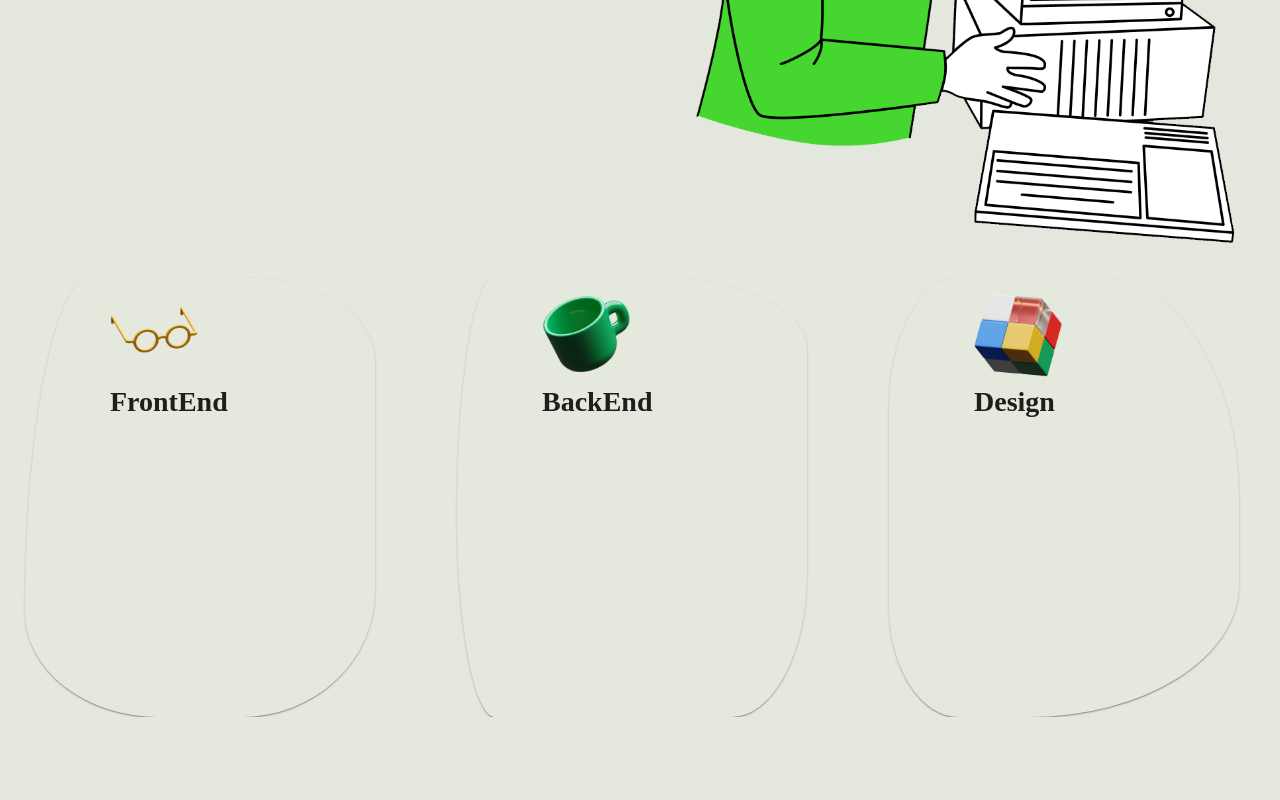
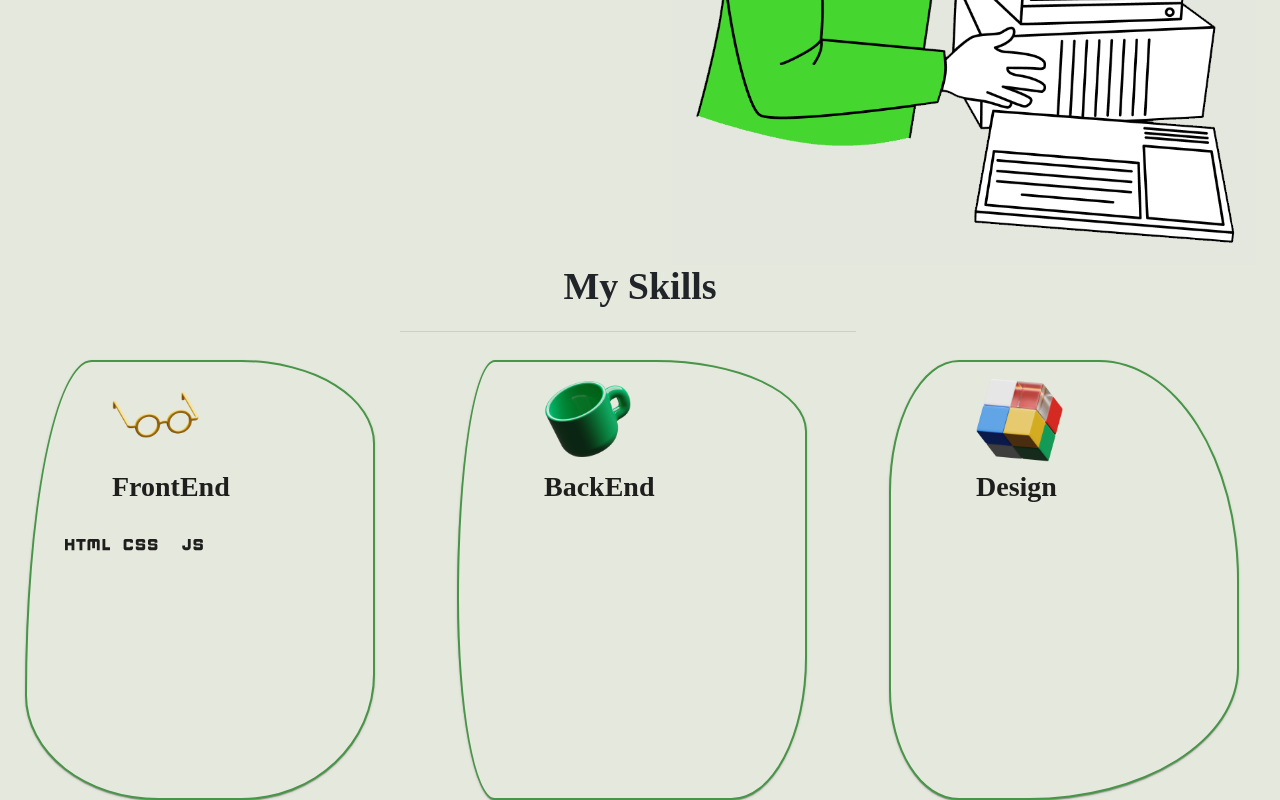
Before and after one commit to TakuyaMats/Reactjs-Portfolio, a React (Create React App) app: page /#/ in a window 1280 px wide. Shown: the part 449-1249 px from the top of the page. Before the commit the page ends 1166 px from the top, so only its background shows below. Built offline with nearby package versions, Linux system fonts and the light colour scheme; a web font is replaced by a local one.

Commit message:
added a line break and added border color to the panels

```diff
--- a/src/components/SkillSection/SkillSection.css
+++ b/src/components/SkillSection/SkillSection.css
@@ -5,3 +5,21 @@
 #skillSection-panels:hover > h4 {
     color: white;
 }
+
+
+hr {
+    display: block;
+    position: relative;
+    padding: 0;
+    margin: 8px auto;
+    height: 0;
+    width: 100%;
+    max-height: 0;
+    max-width: 35%;
+    font-size: 1px;
+    line-height: 0;
+    clear: both;
+    border: none;
+    border-top: 1px solid #aaaaaa;
+    border-bottom: 1px solid #ffffff;
+}
--- a/src/components/SkillSection/SkillSection.js
+++ b/src/components/SkillSection/SkillSection.js
@@ -1,6 +1,11 @@
 import * as React from 'react';
 import Grid from '@mui/material/Grid';
 import Paper from '@mui/material/Paper';
+import List from '@mui/material/List';
+import ListItem from '@mui/material/ListItem';
+import HtmlIcon from '@mui/icons-material/Html';
+import CssIcon from '@mui/icons-material/Css';
+import JavascriptIcon from '@mui/icons-material/Javascript';
 import Glasses from '../../assets/images/glasses.png';
 import Cube from '../../assets/images/cube.png';
 import Mug from '../../assets/images/mug.png';
@@ -14,6 +19,13 @@ const SkillSection = () => {
 };
 
     return (
+        <>
+        <Grid container spacing={3}>
+            <Grid item xs={12} style={{ display: 'flex', justifyContent: 'center' }}>
+                <h3>My Skills</h3>
+            </Grid>
+            <hr></hr>
+        </Grid>
         <Grid sx={{ flexGrow: 1 }} container spacing={2} style={{ backgroundColor: '#E5E8DD', maxHeight: '100%', marginTop: 12 }}>
             <Grid item xs={4}>
                 <Grid container justifyContent="center" spacing={spacing}>
@@ -24,11 +36,19 @@ const SkillSection = () => {
                         height: 440,
                         width: 350,
                         backgroundColor: '#E5E8DD',
+                        border: '2px solid #479547',
                         'border-radius': '20% 40% 40% 40% / 80% 20% 30% 25%'
                         }}
                     >
                     <img src={Glasses} alt="Glasses" style={{ height: '20%', width: '25%', marginLeft: '85px', marginTop: '12px', marginBottom: '2px' }}/>
                     <h4 id="skillSection-h4" style={{ marginLeft: '85px', marginTop: '12px' }}>FrontEnd</h4>
+                        <List>
+                            <ListItem style={{ marginLeft: 22 }}>
+                                <HtmlIcon style={{ fontSize: 45, marginRight: 8 }}/>
+                                <CssIcon style={{ fontSize: 45, marginRight: 8 }}/>
+                                <JavascriptIcon style={{ fontSize: 45 }}/>
+                            </ListItem>
+                        </List>
                     </Paper>
                     </Grid>
                 </Grid>
@@ -42,6 +62,7 @@ const SkillSection = () => {
                         height: 440,
                         width: 350,
                         backgroundColor: '#E5E8DD',
+                        border: '2px solid #479547',
                         'border-radius': '20% 80% 40% 20% / 100% 30% 60% 85%'
                         }}
                     >
@@ -60,6 +81,7 @@ const SkillSection = () => {
                         height: 440,
                         width: 350,
                         backgroundColor: '#E5E8DD',
+                        border: '2px solid #479547',
                         'border-radius': '20% 40% 60% 20% / 30% 50% 30% 25%'
                         }}
                     >
@@ -70,6 +92,7 @@ const SkillSection = () => {
                 </Grid>
             </Grid>
         </Grid>
+        </>
     );
 }
 
```
